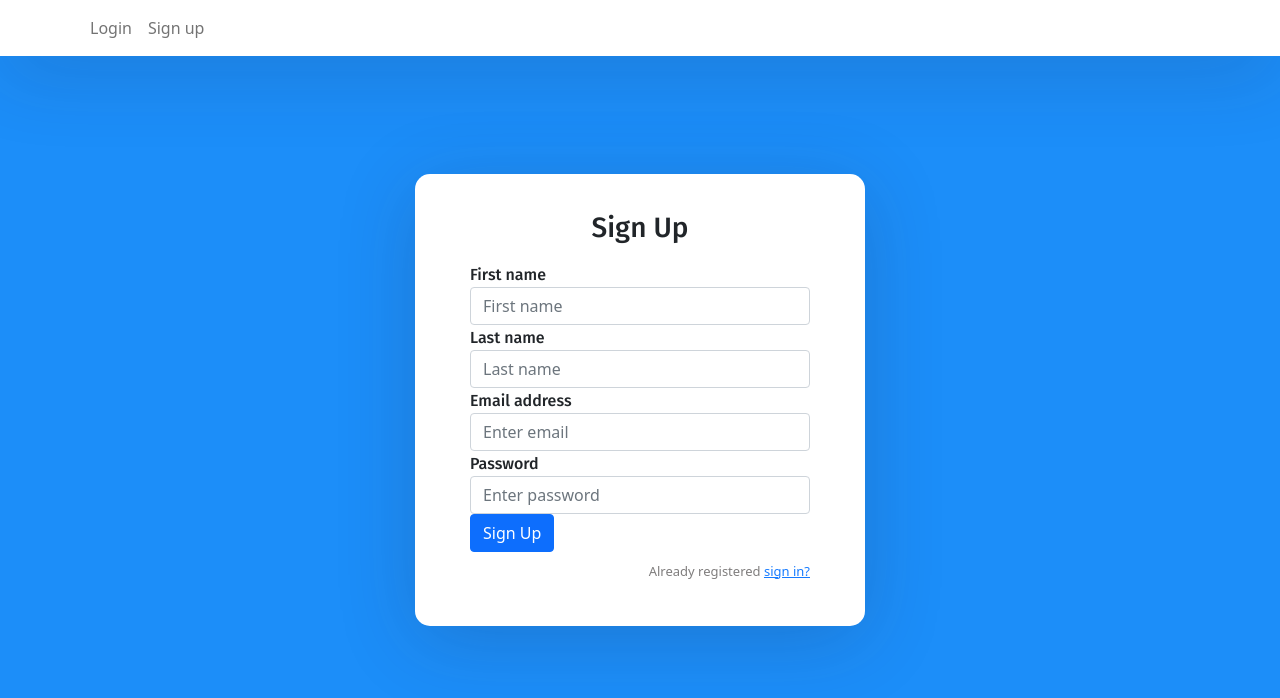
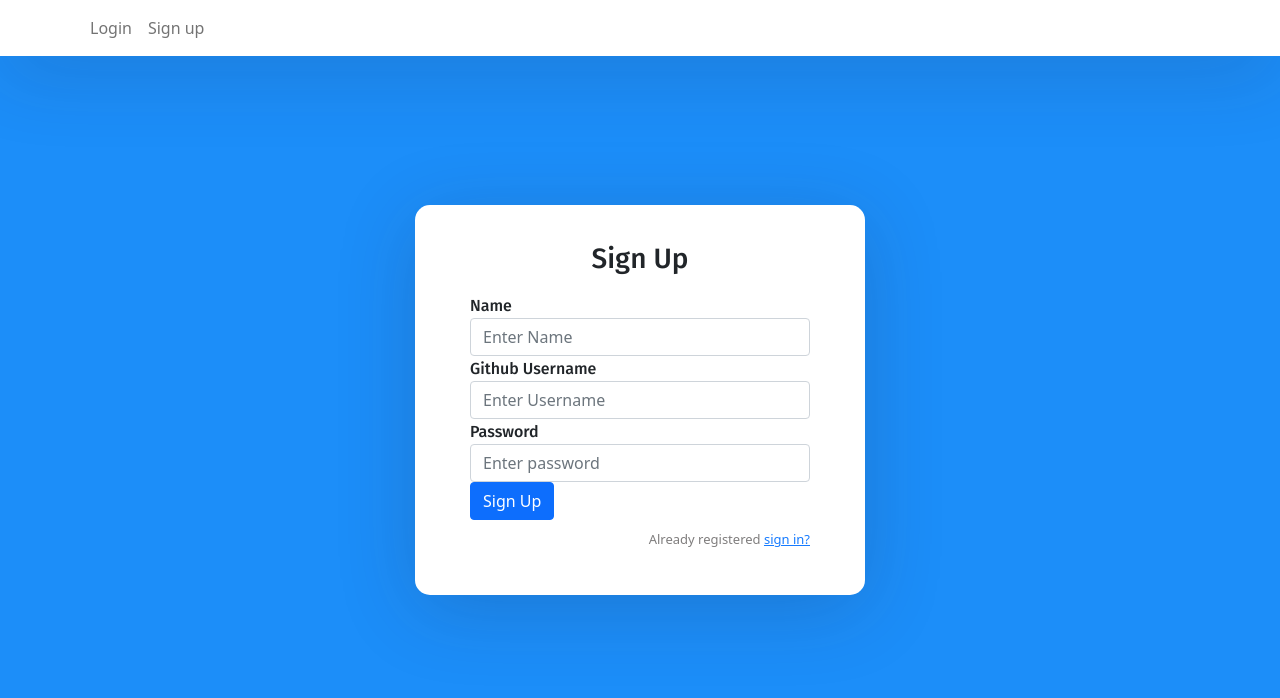
Before and after one commit to tybant0427/creative_dev, a React (Create React App) app in the folder client/: page /sign-up in a window 1280 px wide. Shown: the top 698 px of the page. Built offline with nearby package versions, Linux system fonts and the light colour scheme.

Commit message:
changed login form credentials

```diff
--- a/client/src/components/login.js
+++ b/client/src/components/login.js
@@ -5,8 +5,12 @@
             <form>
                 <h3>Sign In</h3>
                 <div className="form-group">
-                    <label>Email address</label>
-                    <input type="email" className="form-control" placeholder="Enter email" />
+                    <label>Name</label>
+                    <input type="text" className="form-control" placeholder="Enter Name" />
+                </div>
+                <div className="form-group">
+                    <label>Github Username</label>
+                    <input type="text" className="form-control" placeholder="Enter Username" />
                 </div>
                 <div className="form-group">
                     <label>Password</label>
--- a/client/src/components/signup.js
+++ b/client/src/components/signup.js
@@ -5,16 +5,12 @@
             <form>
                 <h3>Sign Up</h3>
                 <div className="form-group">
-                    <label>First name</label>
-                    <input type="text" className="form-control" placeholder="First name" />
+                    <label>Name</label>
+                    <input type="text" className="form-control" placeholder="Enter Name" />
                 </div>
                 <div className="form-group">
-                    <label>Last name</label>
-                    <input type="text" className="form-control" placeholder="Last name" />
-                </div>
-                <div className="form-group">
-                    <label>Email address</label>
-                    <input type="email" className="form-control" placeholder="Enter email" />
+                    <label>Github Username</label>
+                    <input type="text" className="form-control" placeholder="Enter Username" />
                 </div>
                 <div className="form-group">
                     <label>Password</label>
```
